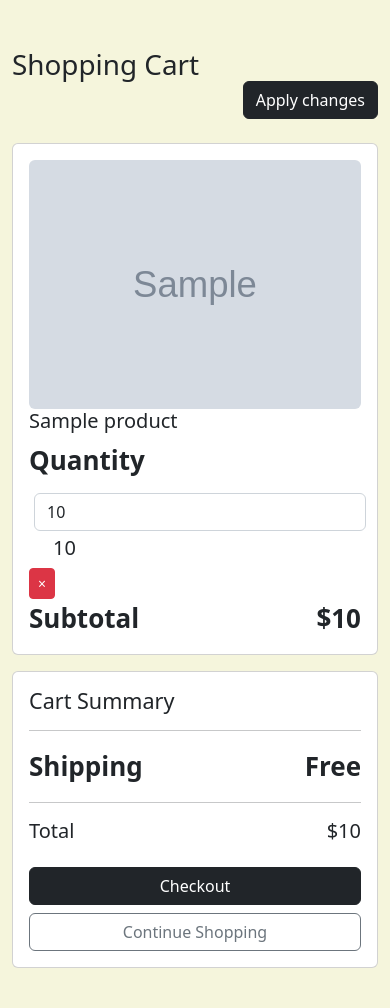
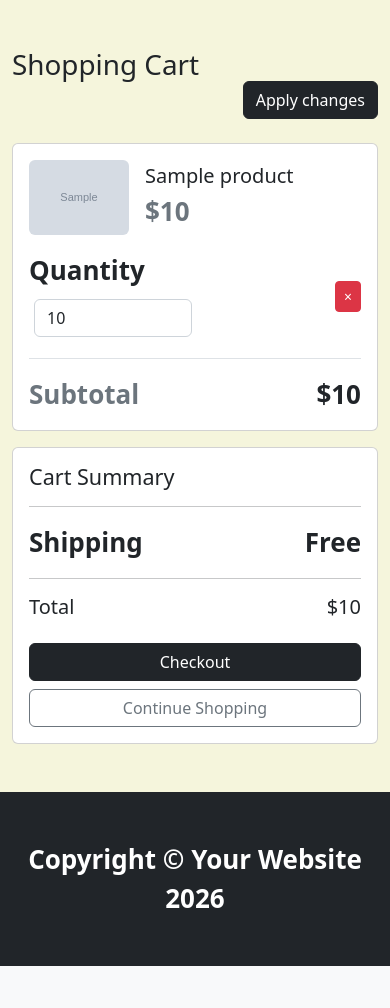
Before and after one commit to katy24f234-sudo/django-test, a Django app: template testproject/testapp/templates/testapp/cart.html in a window 390 px wide. Shown: the part 56-1064 px from the top of the page. After the commit the page ends 1022 px from the top, so only its background shows below. Run offline with Django 5.2, Linux system fonts and the light colour scheme; the template is opened without the code that fills it: most values are stand-ins (such as "Sample title", 1, 10 or a date in 2020); grey boxes marked "Sample" are stand-in pictures; some libraries are stand-ins or nearby versions.

Commit message:
fixed how cart looks like on small screens

```diff
--- a/testproject/testapp/templates/testapp/cart.html
+++ b/testproject/testapp/templates/testapp/cart.html
@@ -31,62 +31,63 @@ Cart
             <div class="card mb-3">
 
                 <div class="card-body">
+                    <div class="row g-3 align-items-center">
 
-                    <div class="row align-items-center">
-
-                        <div class="col-md-3">
+                        <!-- Product image -->
+                        <div class="col-4 col-md-3">
                             <img src="{{ item.product.image.url }}"
-                                 class="img-fluid rounded"
-                                 alt="Product">
+                                class="img-fluid rounded"
+                                alt="{{ item.product.name }}">
                         </div>
 
-                        <div class="col-md-4">
-                            <h5 class="card-title">
+                        <!-- Product name -->
+                        <div class="col-8 col-md-3">
+                            <h5 class="card-title mb-1">
                                 {{ item.product.name }}
                             </h5>
+
+                            <div class="text-muted">
+                                ${{ item.product.price }}
+                            </div>
                         </div>
 
-                        <div class="col-md-2">
-
-                            <label class="form-label">
+                        <!-- Quantity -->
+                        <div class="col-6 col-md-3">
+                            <label class="form-label mb-1">
                                 Quantity
                             </label>
 
                             <input type="number"
-                                   class="form-control"
-                                   value="{{ item.quantity }}"
-                                   min="1"
-                                   name="number{{item.id}}"
-                                   >
+                                class="form-control"
+                                value="{{ item.quantity }}"
+                                min="1"
+                                name="number{{ item.id }}">
                         </div>
 
-                        <div class="col ms-4">
-                            <h5>
-                                {{ item.product.price }}
-                            </h5>
-                        </div>
-                        <div class="col-md-1">
-                            <button formaction="{% url "delete_cart_item" item.id %}" type="submit" class="btn btn-danger btn-sm">
+                        <!-- Delete -->
+                        <div class="col-6 col-md-1 text-end">
+                            <button formaction="{% url 'delete_cart_item' item.id %}"
+                                    type="submit"
+                                    class="btn btn-danger btn-sm">
                                 ×
                             </button>
                         </div>
+
                     </div>
 
-                    <div class="d-flex justify-content-between">
 
-                        <span>
+                    <!-- Subtotal -->
+                    <div class="d-flex justify-content-between align-items-center mt-3 pt-3 border-top">
+                        <span class="text-muted">
                             Subtotal
                         </span>
 
-                        <span>
+                        <strong>
                             ${{ item.total }}
-                        </span>
-
+                        </strong>
                     </div>
-
                 </div>
-
-            </div>
+                </div>
 
             {% empty %}
 
```
Also changed, not shown: testproject/db.sqlite3.
